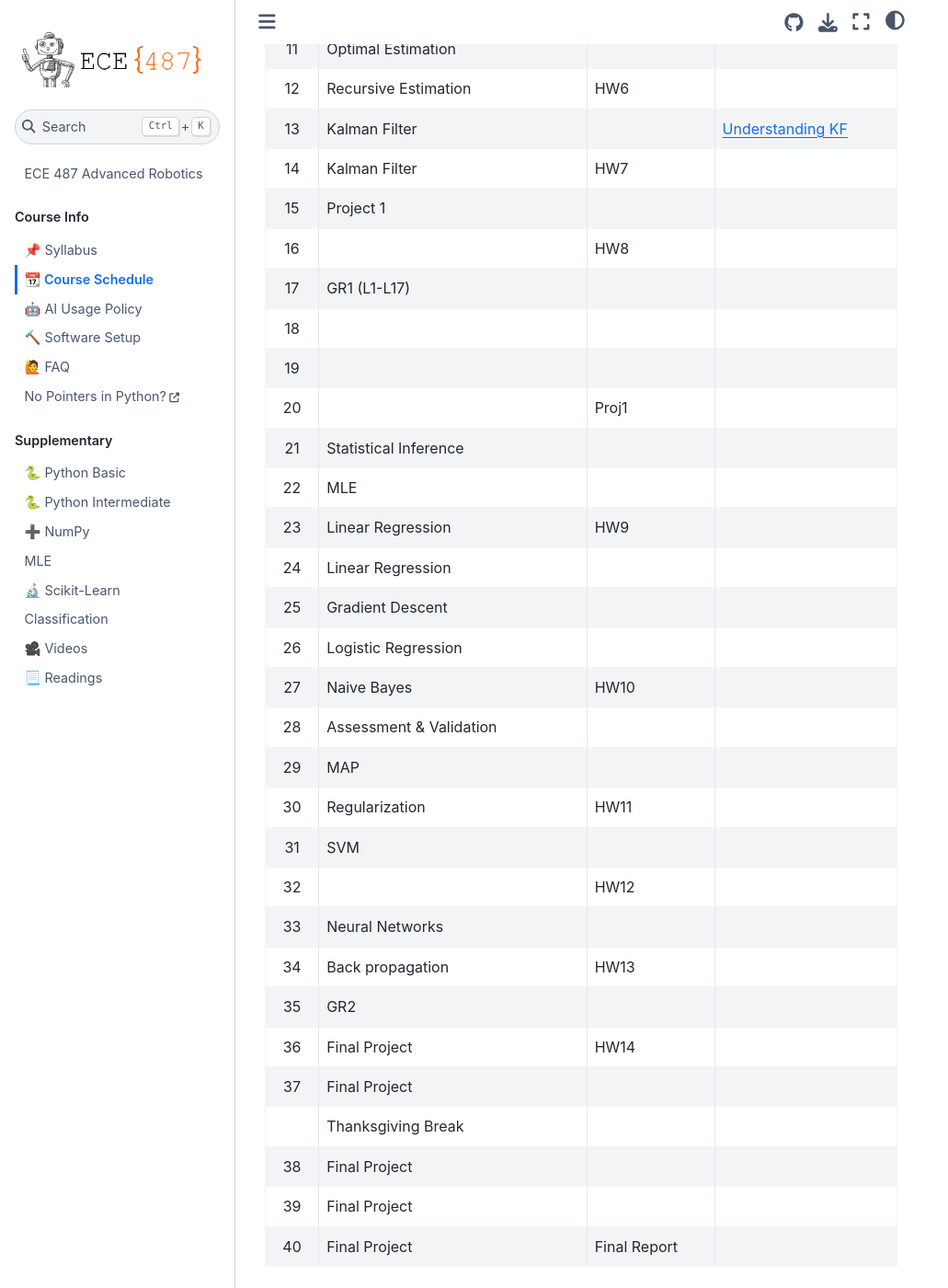
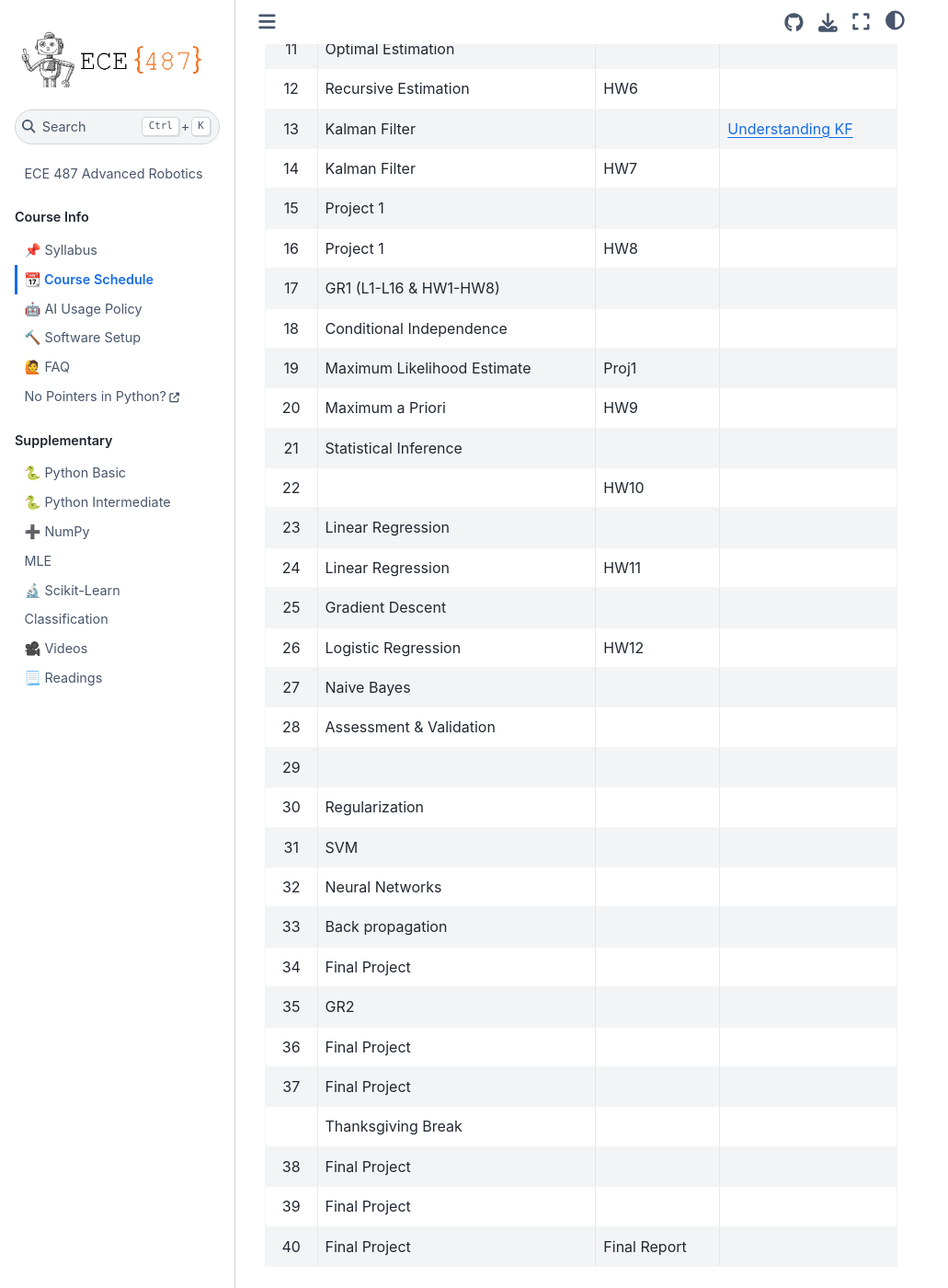
Before and after one commit to stanbaek/ece487, a Jupyter Book: the page built from docs/schedule.md, in a window 1280 px wide and 1400 px high, scrolled down 893 px. Shown: the whole window at 92% size, without its empty margins (0-1031 px from the left). Built offline with Jupyter Book 1.0.4 settings and Sphinx 7.4.7 and the Sphinx Book theme 1.1.4, drawn with Linux system fonts in a browser that asks for light colours.

Commit message:
Updated schedule

```diff
--- a/docs/schedule.md
+++ b/docs/schedule.md
@@ -27,27 +27,27 @@ Reading:
 |13 | Kalman Filter                 |            |[Understanding KF](https://www.youtube.com/playlist?listn8PRpmsu08pzi6EMiYnR-076Mh-q3tWr)
 |14 | Kalman Filter                 | HW7        |
 |15 | Project 1                     |            |
-|16 |                               | HW8        |
-|17 | GR1 (L1-L17)                  |            |
-|18 |                               |            |
-|19 |                               |            |
-|20 |                               | Proj1      |
+|16 | Project 1                     | HW8        |
+|17 | GR1 (L1-L16 & HW1-HW8)        |            |
+|18 | Conditional Independence      |            |
+|19 | Maximum Likelihood Estimate   | Proj1      |
+|20 | Maximum a Priori              | HW9        |
 |21 | Statistical Inference         |            |
-|22 | MLE                           |            |
-|23 | Linear Regression             | HW9        |
-|24 | Linear Regression             |            |
+|22 |                               | HW10       |
+|23 | Linear Regression             |            |
+|24 | Linear Regression             | HW11       |
 |25 | Gradient Descent              |            |
-|26 | Logistic Regression           |            |
-|27 | Naive Bayes                   | HW10       |
+|26 | Logistic Regression           | HW12       |
+|27 | Naive Bayes                   |            |
 |28 | Assessment & Validation       |            |
-|29 | MAP                           |            |
-|30 | Regularization                | HW11       |
+|29 |                               |            |
+|30 | Regularization                |            |
 |31 | SVM                           |            |
-|32 |                               | HW12       |
-|33 | Neural Networks               |            |
-|34 | Back propagation              | HW13       |
+|32 | Neural Networks               |            |
+|33 | Back propagation              |            |
+|34 | Final Project                 |            |
 |35 | GR2                           |            |
-|36 | Final Project                 | HW14       |
+|36 | Final Project                 |            |
 |37 | Final Project                 |            |
 |   | Thanksgiving Break            |            |
 |38 | Final Project                 |            |
```
